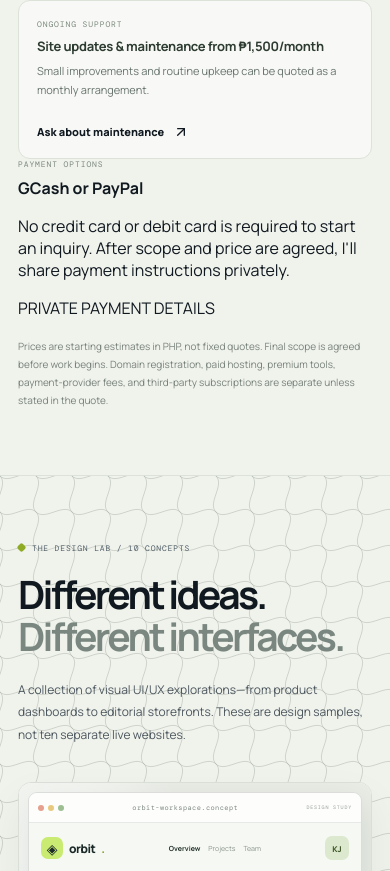
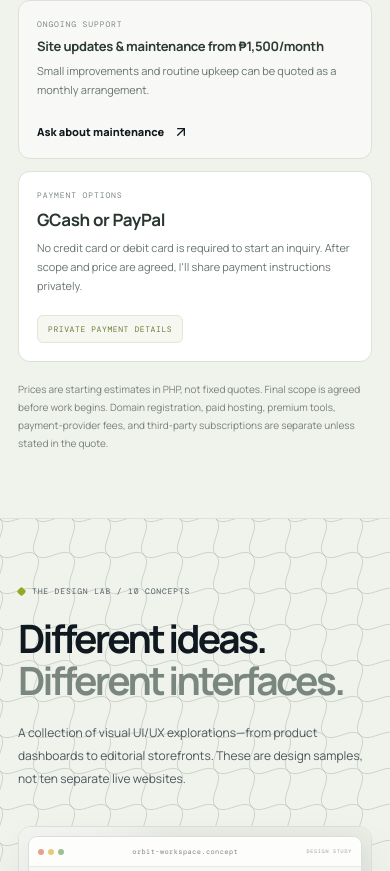
Before and after one commit to ace866678/kael-builds, a React (Vite) app: page / in a window 390 px wide. Shown: the part 6253-7124 px from the top of the page. Built offline with nearby package versions, Linux system fonts and the light colour scheme.

Commit message:
Style GCash and PayPal payment options

```diff
--- a/src/styles.css
+++ b/src/styles.css
@@ -1321,3 +1321,16 @@
   }
   body::before { animation: none; transform: none; }
 }
+
+
+/* Private payment options and mobile-friendly contact details */
+.service-payment-row { display:flex; align-items:center; justify-content:space-between; gap:20px; margin-top:12px; padding:20px 23px; border:1px solid #dce2d7; border-radius:12px; background:#fff; }
+.service-payment-row strong { display:block; color:#28372e; font-size:17px; letter-spacing:-.35px; }
+.service-payment-row p { margin:7px 0 0; color:#68746d; font-size:11px; line-height:1.75; }
+.service-payment-badge { flex:0 0 auto; padding:8px 10px; border:1px solid #e0e7d9; border-radius:6px; background:#f5f7f0; color:#6b7d3a; font:8px var(--mono); letter-spacing:.6px; }
+@media (max-width: 850px) {
+  .service-payment-row { align-items:flex-start; flex-direction:column; padding:18px; }
+}
+@media (max-width: 620px) {
+  .footer-links { flex-wrap:wrap; }
+}
```
